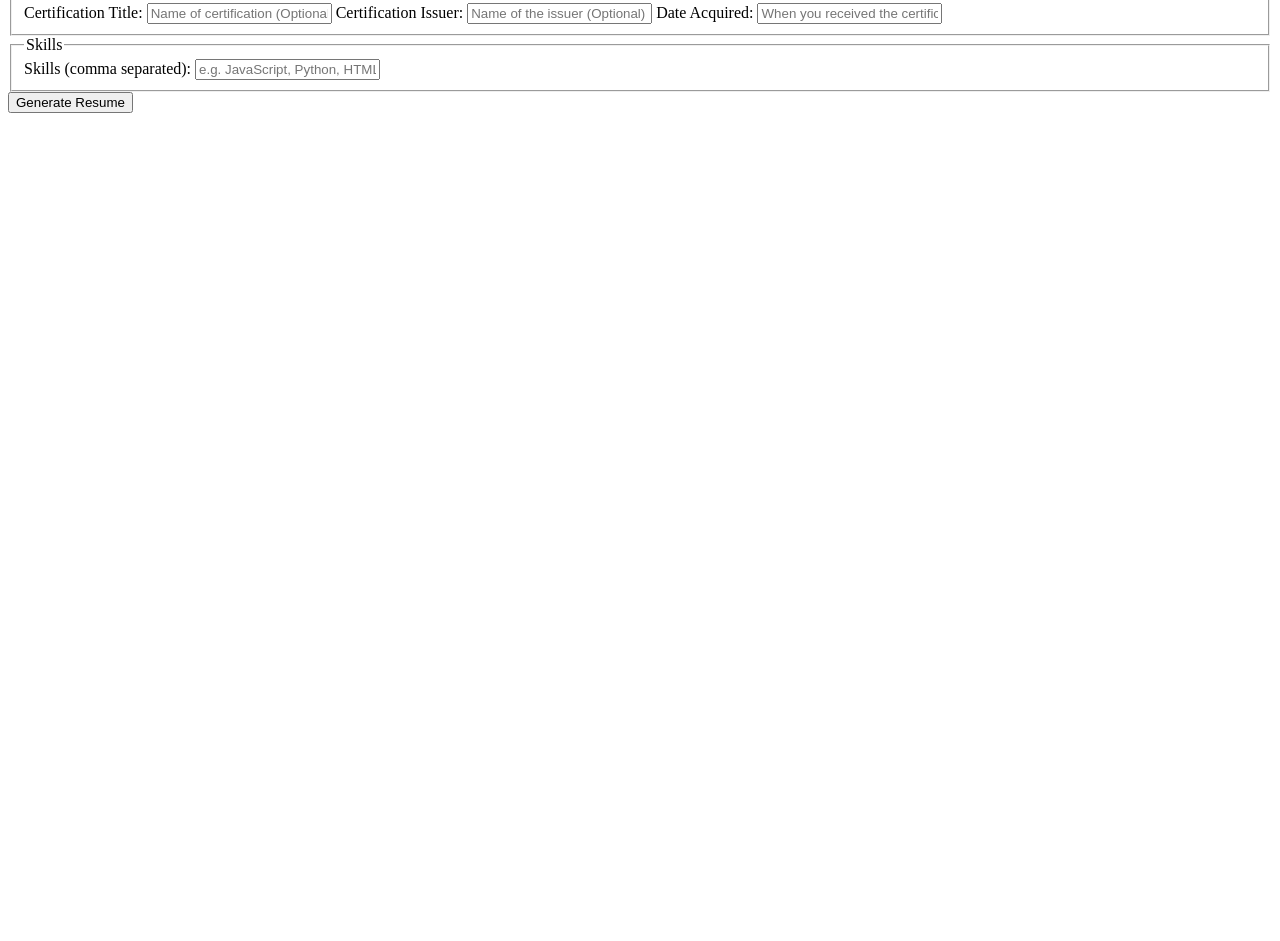
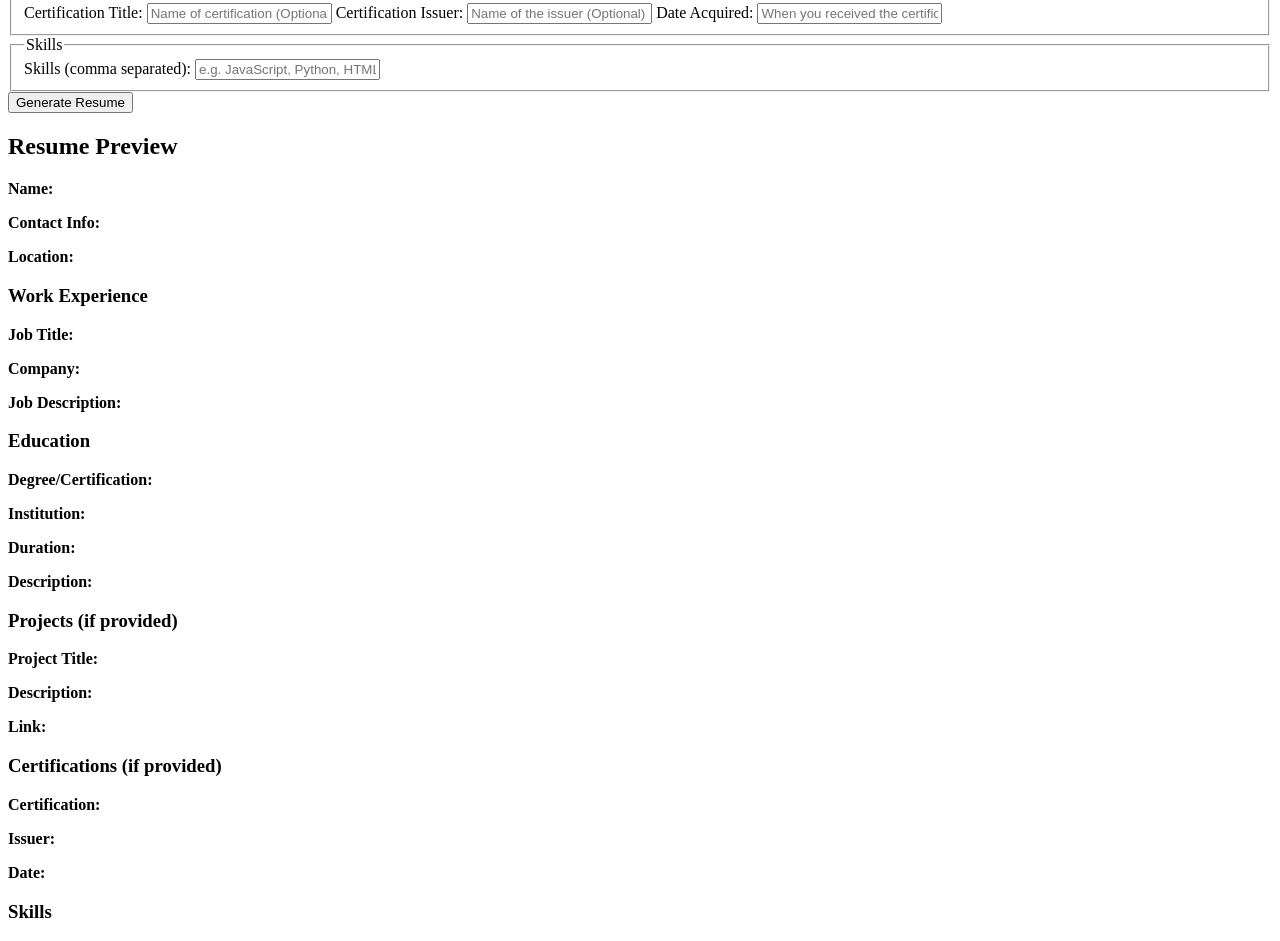
Before and after one commit to Krishiv1611/web-dev-project, a plain HTML site: page index.html in a window 1280 px wide. Shown: the part 437-1378 px from the top of the page. Before the commit the page ends 800 px from the top, so only its background shows below. Drawn offline with Linux system fonts and the light colour scheme.

Commit message:
changed index.html

```diff
--- a/index.html
+++ b/index.html
@@ -6,50 +6,53 @@
   <title>Dynamic Resume Builder</title>
 </head>
 <body>
+  <header>
     <h1>Dynamic Resume Builder</h1>
+  </header>
+
+  <div class="form-container">
     <h2>Fill in your details to create your resume</h2>
-
     <form id="resumeForm">
       <!-- Personal Information -->
       <fieldset>
         <legend>Personal Information</legend>
         <label for="fullName">Full Name:</label>
-      <input type="text" id="fullName" placeholder="Enter your full name" required>
+        <input type="text" id="fullName" placeholder="Enter your full name">
 
         <label for="contact">Contact Info:</label>
-      <input type="text" id="contact" placeholder="Email or phone number" required>
+        <input type="text" id="contact" placeholder="Email or phone number">
 
         <label for="location">Location:</label>
-      <input type="text" id="location" placeholder="Your city, country" required>
+        <input type="text" id="location" placeholder="Your city, country">
       </fieldset>
 
       <!-- Work Experience -->
       <fieldset>
         <legend>Work Experience</legend>
         <label for="jobTitle">Job Title:</label>
-      <input type="text" id="jobTitle" placeholder="Your job title" required>
+        <input type="text" id="jobTitle" placeholder="Your job title">
 
         <label for="companyName">Company Name:</label>
-      <input type="text" id="companyName" placeholder="Company you worked for" required>
+        <input type="text" id="companyName" placeholder="Company you worked for">
 
         <label for="workDescription">Job Description:</label>
-      <textarea id="workDescription" placeholder="Describe your job responsibilities" required></textarea>
+        <textarea id="workDescription" placeholder="Describe your job responsibilities"></textarea>
       </fieldset>
 
       <!-- Education -->
       <fieldset>
         <legend>Education</legend>
         <label for="degree">Degree/Certification:</label>
-      <input type="text" id="degree" placeholder="Your degree or certification" required>
+        <input type="text" id="degree" placeholder="Your degree or certification">
 
         <label for="university">University/Institution:</label>
-      <input type="text" id="university" placeholder="Name of your university or institution" required>
+        <input type="text" id="university" placeholder="Name of your university or institution">
 
         <label for="eduDuration">Duration:</label>
-      <input type="text" id="eduDuration" placeholder="Start and end date" required>
+        <input type="text" id="eduDuration" placeholder="Start and end date">
 
         <label for="educationDescription">Description:</label>
-      <textarea id="educationDescription" placeholder="Additional details about your education" required></textarea>
+        <textarea id="educationDescription" placeholder="Additional details about your education"></textarea>
       </fieldset>
 
       <!-- Projects (Optional) -->
@@ -82,10 +85,46 @@
       <fieldset>
         <legend>Skills</legend>
         <label for="skills">Skills (comma separated):</label>
-      <input type="text" id="skills" placeholder="e.g. JavaScript, Python, HTML" required>
+        <input type="text" id="skills" placeholder="e.g. JavaScript, Python, HTML">
       </fieldset>
 
+      <!-- Button to generate resume -->
       <button type="submit">Generate Resume</button>
     </form>
+  </div>
+
+  <!-- Resume Preview -->
+  <div class="resume-container">
+    <h2>Resume Preview</h2>
+    <div id="resumePreview">
+      <p><strong>Name:</strong> <span id="resumeName"></span></p>
+      <p><strong>Contact Info:</strong> <span id="resumeContact"></span></p>
+      <p><strong>Location:</strong> <span id="resumeLocation"></span></p>
+
+      <h3>Work Experience</h3>
+      <p><strong>Job Title:</strong> <span id="resumeJobTitle"></span></p>
+      <p><strong>Company:</strong> <span id="resumeCompanyName"></span></p>
+      <p><strong>Job Description:</strong> <span id="resumeWorkDescription"></span></p>
+
+      <h3>Education</h3>
+      <p><strong>Degree/Certification:</strong> <span id="resumeDegree"></span></p>
+      <p><strong>Institution:</strong> <span id="resumeUniversity"></span></p>
+      <p><strong>Duration:</strong> <span id="resumeEduDuration"></span></p>
+      <p><strong>Description:</strong> <span id="resumeEducationDescription"></span></p>
+
+      <h3>Projects (if provided)</h3>
+      <p><strong>Project Title:</strong> <span id="resumeProjectTitle"></span></p>
+      <p><strong>Description:</strong> <span id="resumeProjectDescription"></span></p>
+      <p><strong>Link:</strong> <span id="resumeProjectLink"></span></p>
+
+      <h3>Certifications (if provided)</h3>
+      <p><strong>Certification:</strong> <span id="resumeCertificationTitle"></span></p>
+      <p><strong>Issuer:</strong> <span id="resumeCertificationIssuer"></span></p>
+      <p><strong>Date:</strong> <span id="resumeCertificationDate"></span></p>
+
+      <h3>Skills</h3>
+      <p><span id="resumeSkills"></span></p>
+    </div>
+  </div>
 </body>
 </html>
```
Lines whose indentation alone changed are shown as unchanged.
